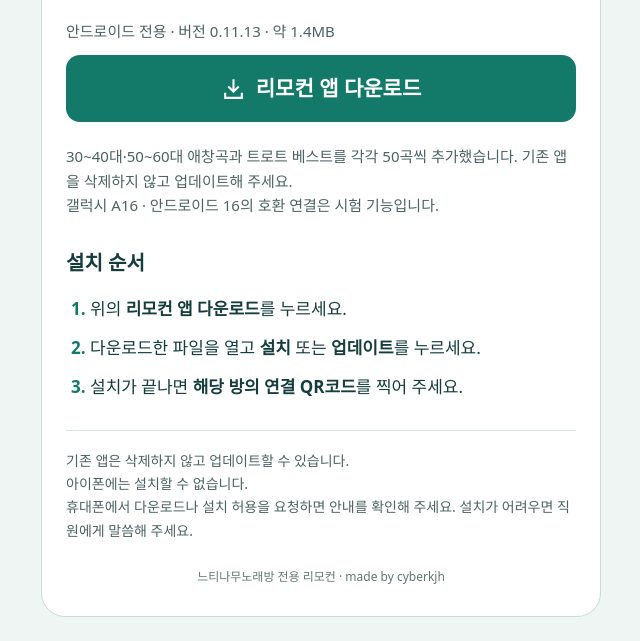
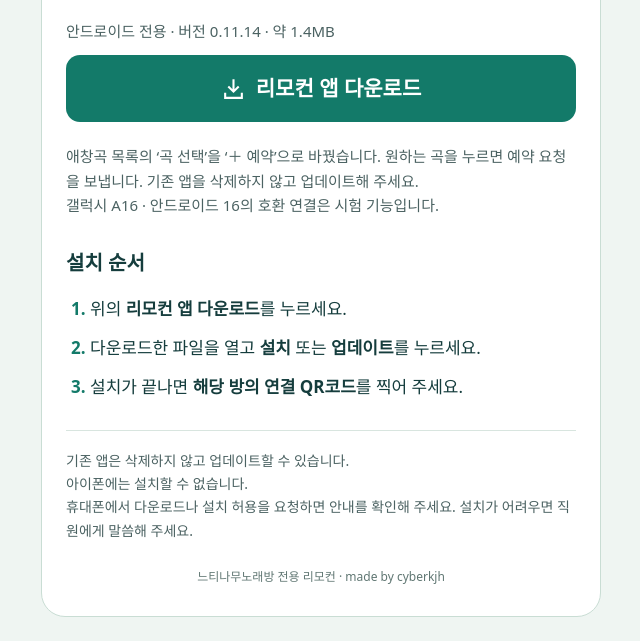
Before and after one commit to cyberkjh36/neutinamu-song-search, a website: page p2-install.html in a window 1280 px wide. Shown: the part 266-907 px from the top of the page, without its empty margins (319-959 px from the left). Drawn offline with Linux system fonts and the light colour scheme.

Commit message:
Release P2 remote 0.11.14 with one-tap favorite reservations

```diff
--- a/p2-install.html
+++ b/p2-install.html
@@ -27,12 +27,12 @@
     <p class="brand">느티나무 노래방</p>
     <h1>손님의 휴대폰이<br>리모컨이 됩니다.</h1>
     <p class="features">음성·초성 검색 · 연령별 애창곡 · 트로트 베스트</p>
-    <p class="meta">안드로이드 전용 · 버전 0.11.13 · 약 1.4MB</p>
-    <a class="download" href="./downloads/Neutinamu_P2_Room_QR_0.11.13.apk" download="Neutinamu_P2_Room_QR_0.11.13.apk" type="application/vnd.android.package-archive">
+    <p class="meta">안드로이드 전용 · 버전 0.11.14 · 약 1.4MB</p>
+    <a class="download" href="./downloads/Neutinamu_P2_Room_QR_0.11.14.apk" download="Neutinamu_P2_Room_QR_0.11.14.apk" type="application/vnd.android.package-archive">
       <svg viewBox="0 0 24 24" fill="none" stroke="currentColor" stroke-width="2" aria-hidden="true"><path d="M12 3v12m-5-5 5 5 5-5M4 16v5h16v-5"/></svg>
       리모컨 앱 다운로드
     </a>
-    <p class="meta">30~40대·50~60대 애창곡과 트로트 베스트를 각각 50곡씩 추가했습니다. 기존 앱을 삭제하지 않고 업데이트해 주세요.<br>갤럭시 A16 · 안드로이드 16의 호환 연결은 시험 기능입니다.</p>
+    <p class="meta">애창곡 목록의 ‘곡 선택’을 ‘＋ 예약’으로 바꿨습니다. 원하는 곡을 누르면 예약 요청을 보냅니다. 기존 앱을 삭제하지 않고 업데이트해 주세요.<br>갤럭시 A16 · 안드로이드 16의 호환 연결은 시험 기능입니다.</p>
     <h2>설치 순서</h2>
     <ol>
       <li>위의 <strong>리모컨 앱 다운로드</strong>를 누르세요.</li>
```
Also changed, not shown: downloads/README.md, 1 other file.
